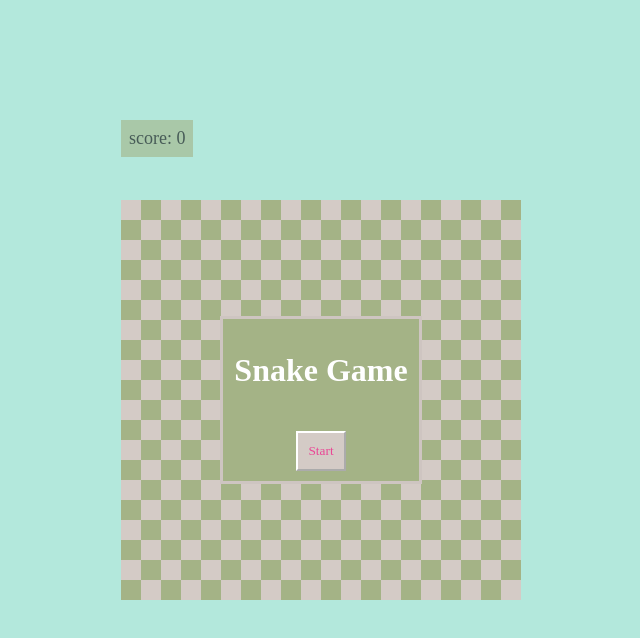
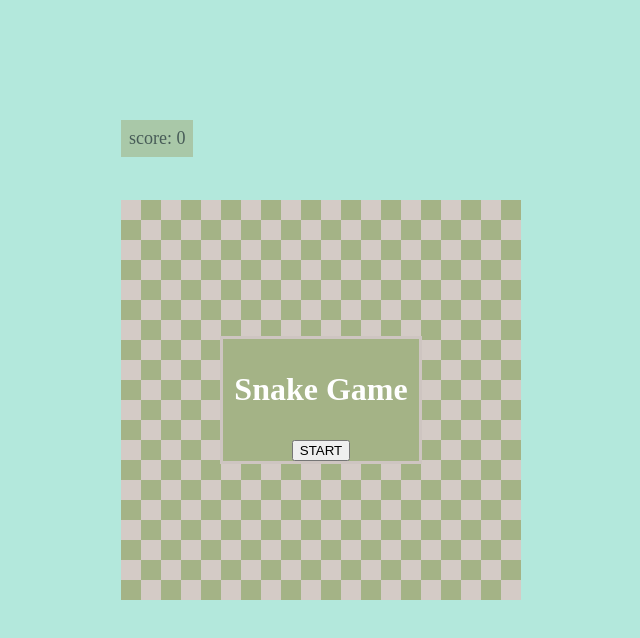
Before and after one commit to Feni0108/snake-game-with-canvas, a plain HTML site: page index.html in a window 1280 px wide. Shown: the whole page, without its empty margins (319-959 px from the left). Drawn offline with Linux system fonts and the light colour scheme; a web font is replaced by a local one.

Commit message:
change a class to an id

```diff
--- a/index.html
+++ b/index.html
@@ -16,7 +16,7 @@
       <div id="scoreBoard">score: 0</div>
       <div id="overlay">
         <h1 class="title">Snake Game</h1>
-        <button class="startButton">Start</button>
+        <button id="startButton">START</button>
       </div>
       <canvas id="gameCanvas" width="400" height="400"></canvas>
     </div>
```
